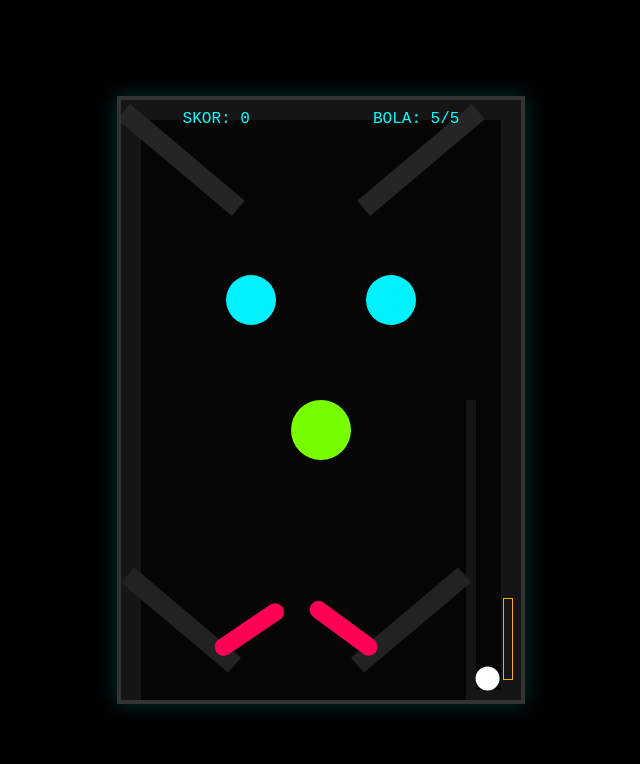
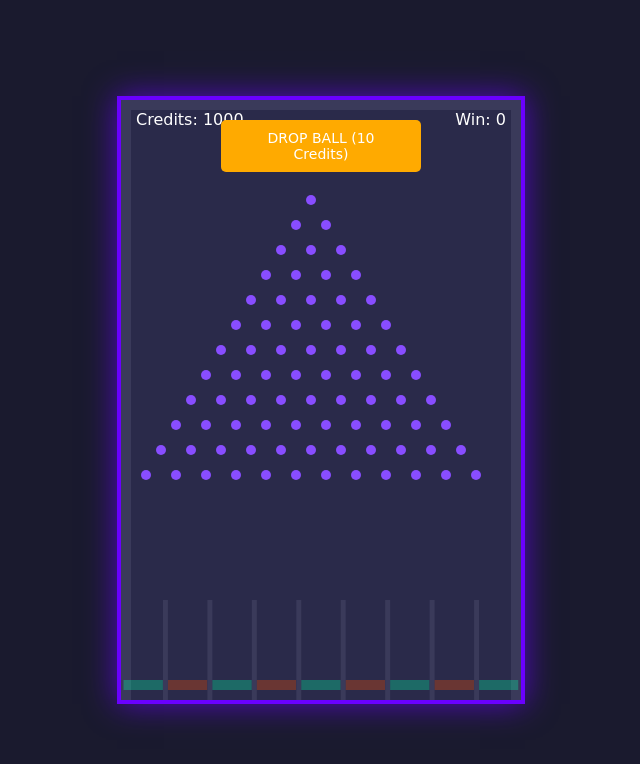
Before and after one commit to xirecentxz/plinko-web-game, a plain HTML site: page index.html in a window 1280 px wide. Shown: the whole page, without its empty margins (319-959 px from the left). Drawn offline with nearby package versions, Linux system fonts and the light colour scheme.

Commit message:
Update index.html

```diff
--- a/index.html
+++ b/index.html
@@ -3,166 +3,161 @@
 <head>
     <meta charset="UTF-8">
     <meta name="viewport" content="width=device-width, initial-scale=1.0, maximum-scale=1.0, user-scalable=no">
-    <title>Pinball Pro - Final Wrap</title>
+    <title>Plinko Web Game</title>
     <style>
-        /* Memastikan body tidak bisa scroll dan konten di tengah */
-        body { margin: 0; background: #000; overflow: hidden; display: flex; justify-content: center; align-items: center; height: 100vh; touch-action: none; }
+        body { margin: 0; background: #1a1a2e; color: #fff; overflow: hidden; font-family: 'Press Start 2P', cursive; /* Gaya font retro */ display: flex; justify-content: center; align-items: center; height: 100vh; touch-action: none; }
 
-        /* Box utama dengan ukuran tetap */
-        #game-box { position: relative; width: 400px; height: 600px; background: #050505; border: 4px solid #333; box-shadow: 0 0 20px rgba(0,255,255,0.2); }
+        @import url('https://fonts.googleapis.com/css2?family=Press+Start+2P&display=swap'); /* Import font dari Google Fonts */
 
-        /* UI di dalam box */
-        #ui { position: absolute; top: 10px; width: 100%; display: flex; justify-content: space-around; color: #0ff; font-family: monospace; font-size: 16px; z-index: 10; pointer-events: none; }
-        #power-bar { position: absolute; right: 8px; bottom: 20px; width: 8px; height: 80px; border: 1px solid #ffaa00; display: flex; align-items: flex-end; }
-        #power-fill { width: 100%; height: 0%; background: #ffaa00; }
-        #msg { position: absolute; top: 0; left: 0; width: 100%; height: 100%; background: rgba(0,0,0,0.8); color: #ff0055; display: none; flex-direction: column; justify-content: center; align-items: center; z-index: 20; font-family: sans-serif; }
+        #game-container { position: relative; width: 400px; height: 600px; background: #2a2a4a; border: 4px solid #6a00ff; box-shadow: 0 0 30px rgba(106,0,255,0.7); overflow: hidden; }
+
+        #ui { position: absolute; top: 10px; width: 100%; display: flex; justify-content: space-between; padding: 0 15px; box-sizing: border-box; z-index: 10; font-size: 16px; }
+        #score-display { text-align: right; }
+        #drop-button { position: absolute; top: 20px; left: 50%; transform: translateX(-50%); padding: 10px 20px; background: #ffaa00; color: white; border: none; border-radius: 5px; cursor: pointer; font-family: 'Press Start 2P', cursive; font-size: 14px; z-index: 11; }
+        #message { position: absolute; bottom: 10px; width: 100%; text-align: center; color: #00ffaa; font-size: 14px; z-index: 10; }
     </style>
 </head>
 <body>
 
-    <div id="game-box">
+    <div id="game-container">
         <div id="ui">
-            <div>SKOR: <span id="score">0</span></div>
-            <div>BOLA: <span id="ballCount">5</span>/5</div>
+            <div>Credits: <span id="credits">1000</span></div>
+            <div id="score-display">Win: <span id="winAmount">0</span></div>
         </div>
-        <div id="power-bar"><div id="power-fill"></div></div>
-        <div id="msg">
-            <h1>GAME OVER</h1>
-            <button onclick="location.reload()" style="padding:10px 20px; background:#0ff; border:none; cursor:pointer; font-weight:bold;">MAIN LAGI</button>
-        </div>
+        <button id="drop-button">DROP BALL (10 Credits)</button>
+        <div id="message"></div>
     </div>
 
     <script src="https://cdnjs.cloudflare.com/ajax/libs/matter-js/0.19.0/matter.min.js"></script>
     <script>
         window.onload = () => {
-            const { Engine, Render, Runner, Bodies, Composite, Body, Constraint, Events } = Matter;
+            const { Engine, Render, Runner, Bodies, Composite, Events } = Matter;
 
-            const box = document.getElementById('game-box');
-            const width = 400;
-            const height = 600;
+            const container = document.getElementById('game-container');
+            const width = container.clientWidth;
+            const height = container.clientHeight;
 
             const engine = Engine.create();
-            let score = 0;
-            let ballLeft = 5;
-            let power = 0;
-            let isGameOver = false;
+            const world = engine.world;
+            world.gravity.y = 1; // Gravitasi normal
+
+            let credits = 1000;
+            let winAmount = 0;
+            const dropCost = 10;
+            let lastBall = null; // Untuk melacak bola yang baru jatuh
 
             const render = Render.create({
-                element: box,
+                element: container,
                 engine: engine,
                 options: { width, height, wireframes: false, background: 'transparent' }
             });
 
-            // --- FISIKA PAPAN (TERTUTUP RAPAT) ---
-            const wallOpt = { isStatic: true, render: { fillStyle: '#151515' }, restitution: 0.6 };
+            // --- OBJEK PLINKO ---
+            const wallOpt = { isStatic: true, render: { fillStyle: '#3a3a5a' }, restitution: 0.8 };
+            const pegOpt = { isStatic: true, render: { fillStyle: '#884dff' }, restitution: 0.9, circleRadius: 5 }; // Pasak
 
+            // Dinding Luar
             const walls = [
-                Bodies.rectangle(200, 10, 400, 20, wallOpt), // ATAP SOLID
-                Bodies.rectangle(10, 300, 20, 600, wallOpt), // DINDING KIRI
-                Bodies.rectangle(390, 300, 20, 600, wallOpt), // DINDING KANAN
-
-                // JALUR PELUNCUR
-                Bodies.rectangle(350, 450, 10, 300, wallOpt), // Sekat jalur
-                Bodies.rectangle(375, 595, 50, 10, wallOpt), // Lantai rumah bola
-
-                // PENGARAH ATAS (Mencegah bola nyangkut di pojok)
-                Bodies.rectangle(60, 60, 150, 20, { isStatic: true, angle: 0.7, render: { fillStyle: '#252525' } }),
-                Bodies.rectangle(300, 60, 150, 20, { isStatic: true, angle: -0.7, render: { fillStyle: '#252525' } }),
-
-                // CORONG BAWAH
-                Bodies.rectangle(60, 520, 140, 20, { isStatic: true, angle: 0.7, render: { fillStyle: '#222' } }),
-                Bodies.rectangle(290, 520, 140, 20, { isStatic: true, angle: -0.7, render: { fillStyle: '#222' } })
+                Bodies.rectangle(width / 2, 5, width, 10, wallOpt), // Atas
+                Bodies.rectangle(5, height / 2, 10, height, wallOpt), // Kiri
+                Bodies.rectangle(width - 5, height / 2, 10, height, wallOpt), // Kanan
             ];
 
-            // --- FLIPPER ---
-            function createFlipper(x, y, side) {
-                const f = Bodies.rectangle(x, y, 80, 18, {
-                    chamfer: { radius: 9 }, render: { fillStyle: '#ff0055' }, collisionFilter: { group: -1 }
+            // Pasak Piramida
+            const pegs = [];
+            const pegRadius = 5;
+            const pegSpacingX = 30;
+            const pegSpacingY = 25;
+            const startY = 100;
+
+            for (let row = 0; row < 12; row++) {
+                const numPegs = row + 1;
+                const rowWidth = numPegs * pegSpacingX;
+                const startX = (width - rowWidth) / 2 + pegRadius;
+                for (let i = 0; i < numPegs; i++) {
+                    pegs.push(Bodies.circle(startX + i * pegSpacingX, startY + row * pegSpacingY, pegRadius, pegOpt));
+                }
+            }
+
+            // Slot Skor di Bawah
+            const slotValues = [10, 50, 100, 20, 5, 20, 100, 50, 10]; // Nilai untuk setiap slot
+            const numSlots = slotValues.length;
+            const slotWidth = width / numSlots;
+            const slots = [];
+
+            for (let i = 0; i < numSlots; i++) {
+                const x = (i * slotWidth) + (slotWidth / 2);
+                const value = slotValues[i];
+                const color = i % 2 === 0 ? '#00ffaa' : '#ff5500'; // Warna bergantian
+
+                // Sensor untuk deteksi bola masuk
+                const sensor = Bodies.rectangle(x, height - 15, slotWidth - 5, 10, {
+                    isStatic: true, isSensor: true, label: `slot-${value}`, render: { fillStyle: color, opacity: 0.3 }
                 });
-                const pivotX = side === 'left' ? x - 35 : x + 35;
-                const pivot = Constraint.create({
-                    pointA: { x: pivotX, y: y }, bodyB: f, pointB: { x: side === 'left' ? -35 : 35, y: 0 },
-                    stiffness: 1, length: 0, render: { visible: false }
+                slots.push(sensor);
+
+                // Pembatas antar slot
+                const divider = Bodies.rectangle(x + slotWidth / 2, height - 50, 5, 100, wallOpt);
+                slots.push(divider);
+            }
+
+            Composite.add(world, [...walls, ...pegs, ...slots]);
+
+            // --- FUNGSI JATUHKAN BOLA ---
+            const dropBall = () => {
+                if (credits < dropCost) {
+                    document.getElementById('message').innerText = 'Not enough credits!';
+                    return;
+                }
+                credits -= dropCost;
+                document.getElementById('credits').innerText = credits;
+                document.getElementById('message').innerText = ''; // Hapus pesan sebelumnya
+
+                const ball = Bodies.circle(width / 2 + (Math.random() * 20 - 10), 50, 10, {
+                    restitution: 0.8, // Pantulan
+                    friction: 0.001, // Gesekan kecil
+                    render: { fillStyle: '#ffdd00' }, // Warna bola
+                    label: 'plinko-ball'
                 });
-                return { body: f, pivot };
-            }
-            const leftF = createFlipper(135, 550, 'left');
-            const rightF = createFlipper(215, 550, 'right');
+                Composite.add(world, ball);
+                lastBall = ball; // Tandai bola ini sebagai yang baru jatuh
+            };
 
-            // --- BUMPER ---
-            const bumpers = [
-                Bodies.circle(130, 200, 25, { isStatic: true, restitution: 1.5, render: { fillStyle: '#00f2ff' } }),
-                Bodies.circle(270, 200, 25, { isStatic: true, restitution: 1.5, render: { fillStyle: '#00f2ff' } }),
-                Bodies.circle(200, 330, 30, { isStatic: true, restitution: 1.5, render: { fillStyle: '#77ff00' } })
-            ];
+            document.getElementById('drop-button').addEventListener('click', dropBall);
 
-            // --- BOLA ---
-            let ball = Bodies.circle(375, 570, 12, {
-                restitution: 0.5, mass: 1, render: { fillStyle: '#fff' }
-            });
+            // --- DETEKSI SKOR ---
+            Events.on(engine, 'collisionStart', (event) => {
+                event.pairs.forEach(pair => {
+                    const bodyA = pair.bodyA;
+                    const bodyB = pair.bodyB;
 
-            Composite.add(engine.world, [...walls, ...bumpers, leftF.body, leftF.pivot, rightF.body, rightF.pivot, ball]);
+                    // Pastikan yang bertabrakan adalah bola dan sensor slot
+                    if ((bodyA.label === 'plinko-ball' && bodyB.label.startsWith('slot-')) ||
+                        (bodyB.label === 'plinko-ball' && bodyA.label.startsWith('slot-'))) {
 
-            // --- KONTROL ---
-            const keys = {};
-            document.addEventListener('keydown', e => {
-                keys[e.code] = true;
-                if(e.code === 'Space' && !isGameOver) {
-                    power = Math.min(power + 0.005, 0.2);
-                    document.getElementById('power-fill').style.height = (power * 500) + '%';
-                }
-            });
-            document.addEventListener('keyup', e => {
-                keys[e.code] = false;
-                if(e.code === 'Space' && !isGameOver) {
-                    Body.applyForce(ball, ball.position, { x: 0, y: -power });
-                    power = 0;
-                    document.getElementById('power-fill').style.height = '0%';
-                }
-            });
+                        const ball = bodyA.label === 'plinko-ball' ? bodyA : bodyB;
+                        const slot = bodyA.label.startsWith('slot-') ? bodyA : bodyB;
 
-            // Touch Support (Batas area di dalam box)
-            box.addEventListener('touchstart', e => {
-                const x = e.touches[0].clientX - box.offsetLeft;
-                if(x > 340) power = 0.16;
-                else if(x < 200) keys['ArrowLeft'] = true;
-                else keys['ArrowRight'] = true;
-            });
-            box.addEventListener('touchend', () => {
-                if(power > 0) { Body.applyForce(ball, ball.position, { x: 0, y: -power }); power = 0; }
-                keys['ArrowLeft'] = false; keys['ArrowRight'] = false;
-            });
+                        // Pastikan ini adalah bola yang baru masuk slot, bukan bola lama yang mental lagi
+                        if (ball === lastBall) {
+                            const value = parseInt(slot.label.split('-')[1]);
+                            winAmount += value;
+                            credits += value;
+                            document.getElementById('winAmount').innerText = winAmount;
+                            document.getElementById('credits').innerText = credits;
+                            document.getElementById('message').innerText = `You won ${value} credits!`;
 
-            // --- LOOP ---
-            Events.on(engine, 'beforeUpdate', () => {
-                if (keys['ArrowLeft']) Body.setAngularVelocity(leftF.body, -0.4);
-                else Body.setAngle(leftF.body, 0.3);
-
-                if (keys['ArrowRight']) Body.setAngularVelocity(rightF.body, 0.4);
-                else Body.setAngle(rightF.body, -0.3);
-
-                if(ball.position.y > 620 && !isGameOver) {
-                    ballLeft--;
-                    document.getElementById('ballCount').innerText = ballLeft;
-                    if(ballLeft <= 0) {
-                        isGameOver = true;
-                        document.getElementById('msg').style.display = 'flex';
-                    } else {
-                        Body.setPosition(ball, { x: 375, y: 570 });
-                        Body.setVelocity(ball, { x: 0, y: 0 });
-                    }
-                }
-            });
-
-            Events.on(engine, 'collisionStart', (e) => {
-                e.pairs.forEach(p => {
-                    if(bumpers.includes(p.bodyA) || bumpers.includes(p.bodyB)) {
-                        score += 100;
-                        document.getElementById('score').innerText = score;
+                            // Hapus bola setelah mendapatkan skor
+                            setTimeout(() => {
+                                Composite.remove(world, ball);
+                                lastBall = null; // Reset lastBall
+                            }, 500); // Beri waktu sebentar agar terlihat masuk
+                        }
                     }
                 });
             });
 
+            // --- RUN GAME ---
             Render.run(render);
             Runner.run(Runner.create(), engine);
         };
```
